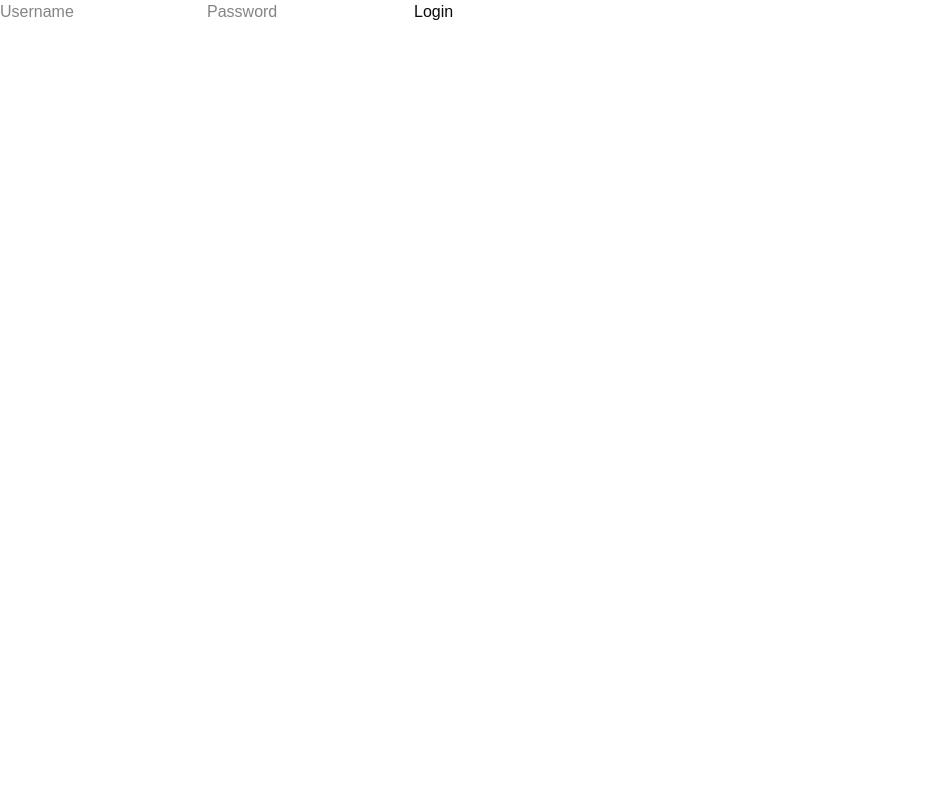
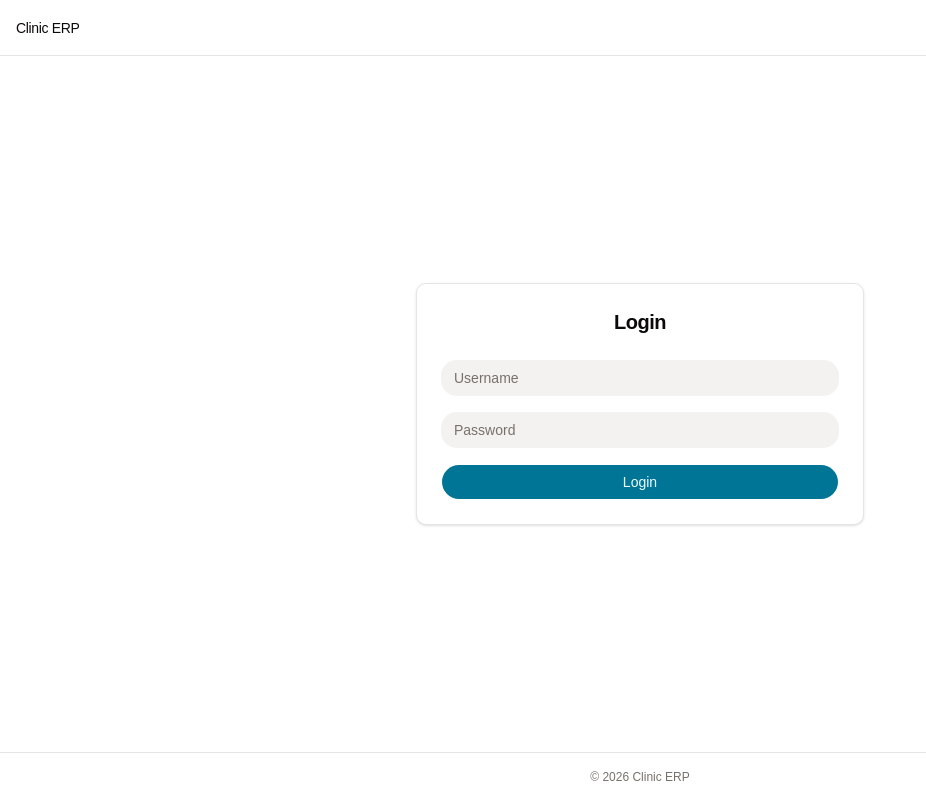
Before and after one commit to EslamKamel89/clinic-erp, a React (Vite) app: page /login in a window 1280 px wide. Shown: the whole page, without its empty margins (0-926 px from the left). Built offline with nearby package versions, Linux system fonts and the light colour scheme.

Commit message:
feat(ui): enhance layouts and implement styled LoginForm with reusable input component

```diff
--- a/src/app/router/layouts/AppLayout.tsx
+++ b/src/app/router/layouts/AppLayout.tsx
@@ -1,5 +1,41 @@
 import { Outlet } from "react-router-dom";
 
 export const AppLayout = () => {
-  return <Outlet />;
+  return (
+    <div className="min-h-screen flex flex-col bg-background">
+      {/* Header (Menu Placeholder) */}
+      <header className="h-14 border-b bg-background/80 backdrop-blur supports-[backdrop-filter]:bg-background/60">
+        <div className="h-full max-w-7xl mx-auto px-4 flex items-center justify-between">
+          {/* Left: Logo / App Name */}
+          <div className="text-sm font-medium tracking-tight">Clinic ERP</div>
+
+          {/* Right: Menu Placeholder */}
+          <div className="flex items-center gap-2 text-sm text-muted-foreground">
+            {/* Menu will be implemented later */}
+            Menu
+          </div>
+        </div>
+      </header>
+
+      {/* Content */}
+      <main className="flex-1 px-4 py-6">
+        <div className="mx-auto w-full max-w-7xl">
+          <Outlet />
+        </div>
+      </main>
+
+      {/* Footer */}
+      <footer className="border-t bg-background">
+        <div className="max-w-7xl mx-auto px-4 py-4 flex flex-col md:flex-row items-center justify-between gap-2">
+          <p className="text-xs text-muted-foreground">
+            © {new Date().getFullYear()} Clinic ERP
+          </p>
+
+          <div className="text-xs text-muted-foreground">
+            All rights reserved
+          </div>
+        </div>
+      </footer>
+    </div>
+  );
 };
--- a/src/app/router/layouts/PublicLayout.tsx
+++ b/src/app/router/layouts/PublicLayout.tsx
@@ -1,5 +1,30 @@
 import { Outlet } from "react-router-dom";
 
 export const PublicLayout = () => {
-  return <Outlet />;
+  return (
+    <div className="min-h-screen flex flex-col bg-background">
+      {/* Header */}
+      <header className="h-14 border-b bg-background/80 backdrop-blur supports-[backdrop-filter]:bg-background/60">
+        <div className="h-full max-w-7xl mx-auto px-4 flex items-center justify-between">
+          <div className="text-sm font-medium tracking-tight">Clinic ERP</div>
+        </div>
+      </header>
+
+      {/* Main Content */}
+      <main className="flex-1 flex items-center justify-center px-4">
+        <div className="w-full max-w-md">
+          <Outlet />
+        </div>
+      </main>
+
+      {/* Footer */}
+      <footer className="h-12 border-t bg-background">
+        <div className="h-full max-w-7xl mx-auto px-4 flex items-center justify-center">
+          <p className="text-xs text-muted-foreground">
+            © {new Date().getFullYear()} Clinic ERP
+          </p>
+        </div>
+      </footer>
+    </div>
+  );
 };
--- /dev/null
+++ b/src/components/ui/input.tsx
@@ -0,0 +1,19 @@
+import * as React from "react"
+
+import { cn } from "@/lib/utils"
+
+function Input({ className, type, ...props }: React.ComponentProps<"input">) {
+  return (
+    <input
+      type={type}
+      data-slot="input"
+      className={cn(
+        "h-9 w-full min-w-0 rounded-3xl border border-transparent bg-input/50 px-3 py-1 text-base transition-[color,box-shadow,background-color] outline-none file:inline-flex file:h-7 file:border-0 file:bg-transparent file:text-sm file:font-medium file:text-foreground placeholder:text-muted-foreground focus-visible:border-ring focus-visible:ring-3 focus-visible:ring-ring/30 disabled:pointer-events-none disabled:cursor-not-allowed disabled:opacity-50 aria-invalid:border-destructive aria-invalid:ring-3 aria-invalid:ring-destructive/20 md:text-sm dark:aria-invalid:border-destructive/50 dark:aria-invalid:ring-destructive/40",
+        className
+      )}
+      {...props}
+    />
+  )
+}
+
+export { Input }
--- a/src/features/auth/components/LoginForm.tsx
+++ b/src/features/auth/components/LoginForm.tsx
@@ -1,15 +1,19 @@
 import { zodResolver } from "@hookform/resolvers/zod";
 import { useForm } from "react-hook-form";
 import { useNavigate } from "react-router-dom";
+import { Button } from "../../../components/ui/button";
+import { Input } from "../../../components/ui/input";
 import { useLocalization } from "../../../shared/lib/localization/useLocalization";
 import { useLogin } from "../hooks/useLogin";
 import { loginSchema, type LoginFormData } from "../schemas/login.schema";
+
 export const LoginForm = () => {
   const navigate = useNavigate();
   const mutation = useLogin();
 
   const { t: tUI } = useLocalization("p001");
   const { t: tValidation } = useLocalization("validation");
+
   const {
     register,
     handleSubmit,
@@ -30,24 +34,53 @@ export const LoginForm = () => {
       },
     );
   };
+
   const usernameError = errors.username?.message;
   const passwordError = errors.password?.message;
+
   return (
-    <form onSubmit={handleSubmit(onSubmit)}>
-      <input
+    <div className="w-full rounded-xl border bg-card p-6 shadow-sm">
+      {/* Header */}
+      <div className="mb-6 space-y-1 text-center">
+        <h1 className="text-xl font-semibold tracking-tight">
+          {tUI("login_button")}
+        </h1>
+      </div>
+
+      {/* Form */}
+      <form onSubmit={handleSubmit(onSubmit)} className="space-y-4">
+        {/* Username */}
+        <div className="space-y-1.5">
+          <Input
             placeholder={tUI("username_placeholder")}
             {...register("username")}
           />
-      {usernameError && <p>{tValidation(usernameError)}</p>}
-      <input
+          {usernameError && (
+            <p className="text-xs text-destructive">
+              {tValidation(usernameError)}
+            </p>
+          )}
+        </div>
+
+        {/* Password */}
+        <div className="space-y-1.5">
+          <Input
             type="password"
             placeholder={tUI("password_placeholder")}
             {...register("password")}
           />
-      {passwordError && <p>{tValidation(passwordError)}</p>}
-      <button type="submit" disabled={mutation.isPending}>
+          {passwordError && (
+            <p className="text-xs text-destructive">
+              {tValidation(passwordError)}
+            </p>
+          )}
+        </div>
+
+        {/* Submit */}
+        <Button type="submit" className="w-full" disabled={mutation.isPending}>
           {mutation.isPending ? tUI("loading") : tUI("login_button")}
-      </button>
+        </Button>
       </form>
+    </div>
   );
 };
```
Lines whose indentation alone changed are shown as unchanged.
